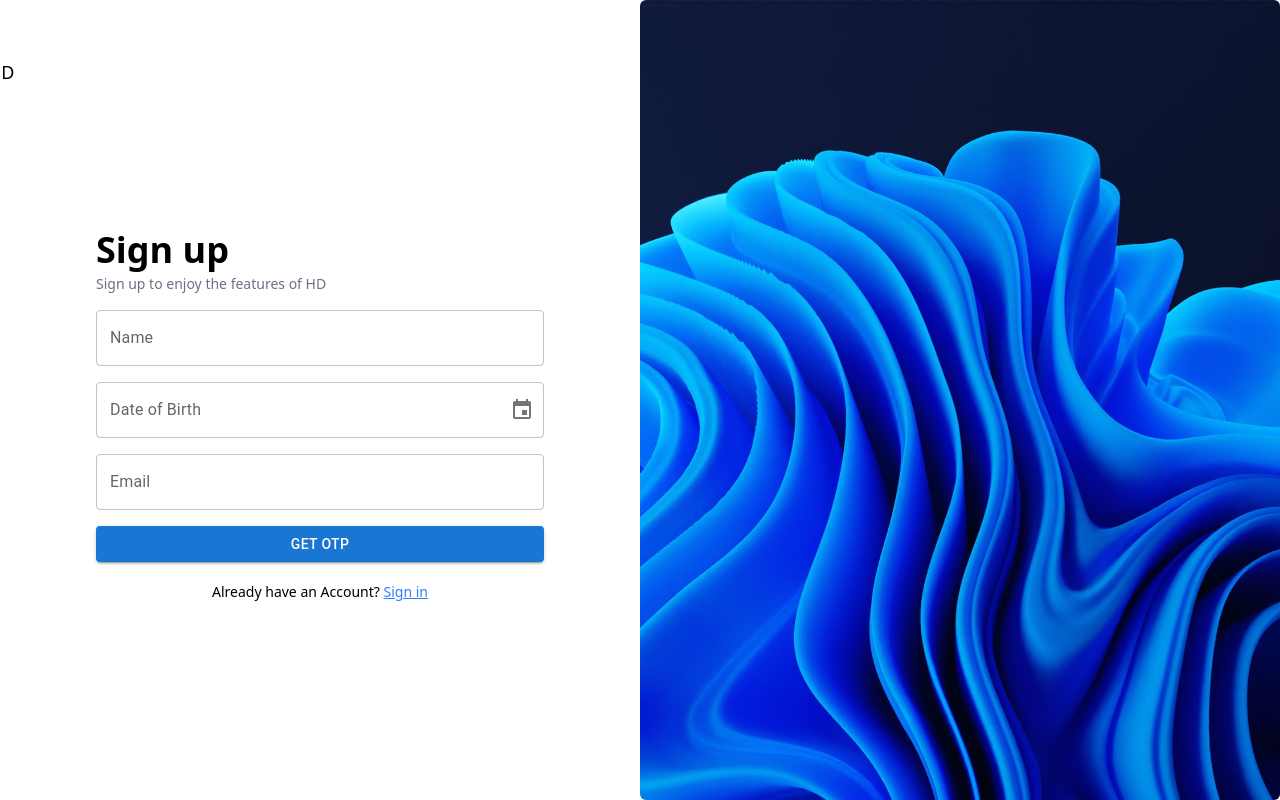
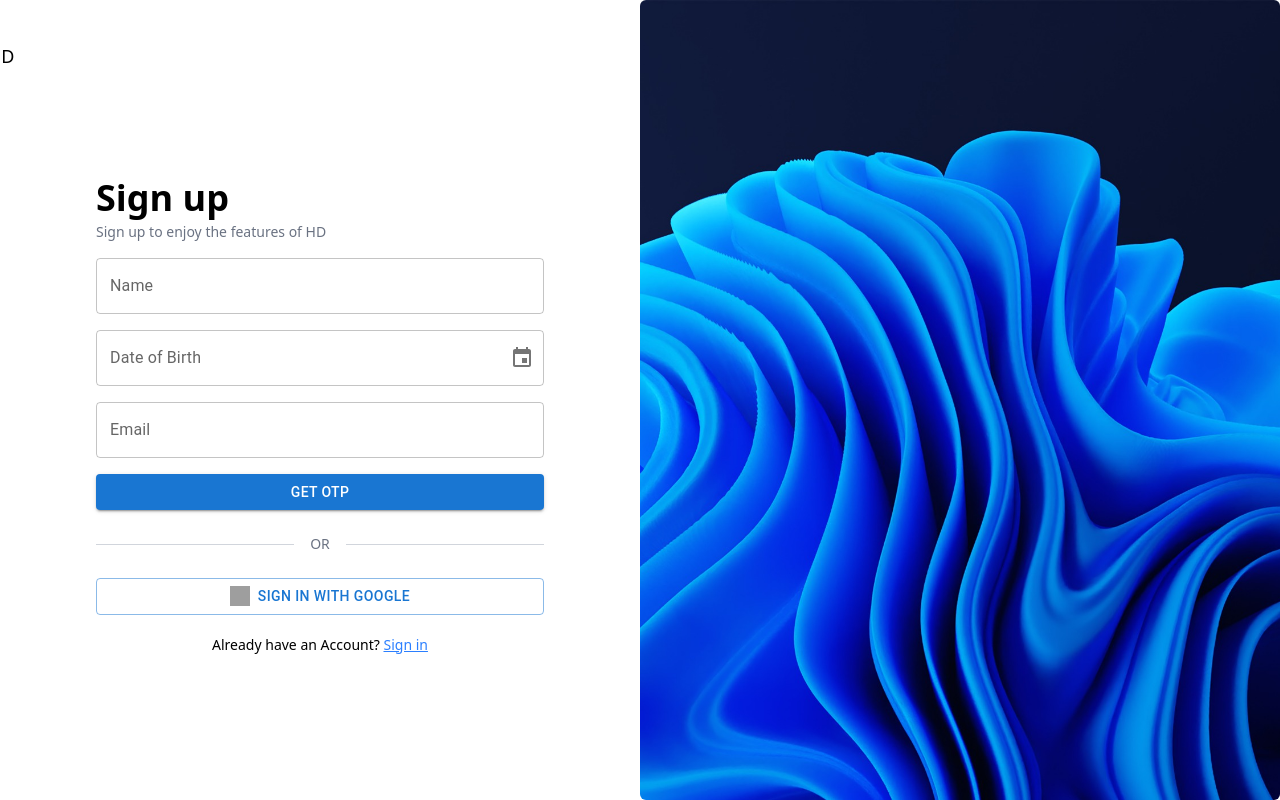
Before and after one commit to karansingh-dev/note-taking-app, a React (Vite) app in the folder frontend/: page /signup in a window 1280 px wide. Built offline with nearby package versions, Linux system fonts and the light colour scheme; grey boxes are pictures that could not be loaded.

Commit message:
add google sign in

```diff
--- a/frontend/src/App.tsx
+++ b/frontend/src/App.tsx
@@ -1,8 +1,9 @@
 import { Routes, Route } from 'react-router-dom';
 import Home from './pages/Home';
-import SignUp from './pages/SignUp';
-import SignIn from './pages/SignIn';
+import SignUp from './pages/auth/SignUp';
+import SignIn from './pages/auth/SignIn';
 import Dashboard from './pages/Dashboard';
+import AuthCallback from './pages/auth/AuthCallback';
 
 const App = () => {
   return (
@@ -14,6 +15,7 @@ const App = () => {
         <Route path="/signup" element={<SignUp />} />
         <Route path="/signin" element={<SignIn />} />
         <Route path="/dashboard" element={<Dashboard />} />
+        <Route path="/auth/success" element={<AuthCallback />} />
 
       </Routes>
     </>
--- /dev/null
+++ b/frontend/src/action/google-signin.ts
@@ -0,0 +1,5 @@
+export  const handleGoogleSignIn = () => {
+
+        window.location.href = "http://localhost:5000/api/auth/google";
+
+    };
--- /dev/null
+++ b/frontend/src/components/atoms/or-separator.tsx
@@ -0,0 +1,9 @@
+export function OrSeparator() {
+  return (
+    <div className="flex items-center my-6">
+      <div className="flex-grow border-t border-gray-300"></div>
+      <span className="mx-4 text-gray-500 text-sm font-medium">OR</span>
+      <div className="flex-grow border-t border-gray-300"></div>
+    </div>
+  );
+}
--- /dev/null
+++ b/frontend/src/pages/auth/AuthCallback.tsx
@@ -0,0 +1,31 @@
+import { useEffect } from "react";
+import { useNavigate, useSearchParams } from "react-router-dom";
+import BasicLoader from "../../components/atoms/basic-loader";
+
+export default function AuthCallback() {
+    const [searchParams] = useSearchParams();
+    const navigate = useNavigate();
+
+    useEffect(() => {
+        const token = searchParams.get("token");
+
+        if (token) {
+
+
+            localStorage.setItem("auth_token", token);
+
+
+            navigate("/dashboard", { replace: true });
+        } else {
+
+            navigate("/login", { replace: true });
+        }
+    }, [searchParams, navigate]);
+
+    return (
+        <div className="flex items-center justify-center h-screen">
+            <BasicLoader />
+            <p className="text-lg font-medium">Authenticating...</p>
+        </div>
+    );
+}
--- a/frontend/src/pages/SignIn.tsx
+++ b/frontend/src/pages/auth/SignIn.tsx
@@ -2,12 +2,14 @@ import { Button } from '@mui/material';
 import TextField from '@mui/material/TextField';
 import { useForm, type SubmitHandler } from "react-hook-form";
 import { zodResolver } from "@hookform/resolvers/zod";
-import { signInSchema, type signInData } from '../validation/userSchema';
+import { signInSchema, type signInData } from '../../validation/userSchema';
 import { toast } from "react-hot-toast";
 import { useState } from 'react';
-import BasicLoader from '../components/atoms/basic-loader';
+import BasicLoader from '../../components/atoms/basic-loader';
 import { useNavigate } from 'react-router-dom';
 import { Loader } from 'lucide-react';
+import { OrSeparator } from '../../components/atoms/or-separator';
+import { handleGoogleSignIn } from '../../action/google-signin';
 
 
 export default function SignIn() {
@@ -88,7 +90,7 @@ export default function SignIn() {
 
                         <div className="text-center md:text-left relative">
                             {/* Logo */}
-                            <div className="flex gap-2 items-center justify-center md:justify-start md:absolute md:-top-55 md:-left-35">
+                            <div className="flex gap-2 items-center justify-center md:justify-start md:absolute md:-top-42 md:-left-35">
                                 <Loader className="text-blue-600" />
                                 <span className="text-lg">HD</span>
                             </div>
@@ -149,6 +151,20 @@ export default function SignIn() {
                                 </Button>
                             )}
                         </div>
+                        <OrSeparator />
+                        <Button
+                            variant='outlined'
+                            disabled={otpSent}
+                            onClick={handleGoogleSignIn}
+                            className=" text-white font-medium w-full flex items-center gap-2"
+                        >
+                            <img
+                                src="https://developers.google.com/identity/images/g-logo.png"
+                                alt="Google logo"
+                                className="w-5 h-5"
+                            />
+                            Sign in with Google
+                        </Button>
                     </form>
 
                     <div className='text-sm font-normal mt-3'>
--- a/frontend/src/pages/SignUp.tsx
+++ b/frontend/src/pages/auth/SignUp.tsx
@@ -3,15 +3,18 @@ import TextField from '@mui/material/TextField';
 import { DatePicker } from '@mui/x-date-pickers/DatePicker';
 import { useForm, type SubmitHandler } from "react-hook-form";
 import { zodResolver } from "@hookform/resolvers/zod";
-import { signUpSchema, type SignUpData } from '../validation/userSchema';
+import { signUpSchema, type SignUpData } from '../../validation/userSchema';
 import { toast } from "react-hot-toast";
 import { useState } from 'react';
-import BasicLoader from '../components/atoms/basic-loader';
+import BasicLoader from '../../components/atoms/basic-loader';
 import { useNavigate } from 'react-router-dom';
 import type { Dayjs } from 'dayjs';
 import { Loader } from "lucide-react"
+import { OrSeparator } from '../../components/atoms/or-separator';
+import { handleGoogleSignIn } from '../../action/google-signin';
 
 export default function SignUp() {
+
 
     const navigate = useNavigate();
     const [loading, setLoading] = useState<boolean>(false);
@@ -90,7 +93,7 @@ export default function SignUp() {
 
                         <div className="text-center md:text-left relative">
                             {/* Logo */}
-                            <div className="flex gap-2 items-center justify-center md:justify-start md:absolute md:-top-35 md:-left-35">
+                            <div className="flex gap-2 items-center justify-center md:justify-start md:absolute md:-top-26 md:-left-35">
                                 <Loader className="text-blue-600" />
                                 <span className="text-lg">HD</span>
                             </div>
@@ -165,6 +168,20 @@ export default function SignUp() {
                                 </Button>
                             )}
                         </div>
+                        <OrSeparator />
+                        <Button
+                            variant='outlined'
+                            disabled={otpSent}
+                            onClick={handleGoogleSignIn}
+                            className=" text-white font-medium w-full flex items-center gap-2"
+                        >
+                            <img
+                                src="https://developers.google.com/identity/images/g-logo.png"
+                                alt="Google logo"
+                                className="w-5 h-5"
+                            />
+                            Sign in with Google
+                        </Button>
                     </form>
 
                     <div className='text-sm font-normal mt-3'>
```
Also changed, not shown: 2 other files (tests, documents, lock files or other folders).
